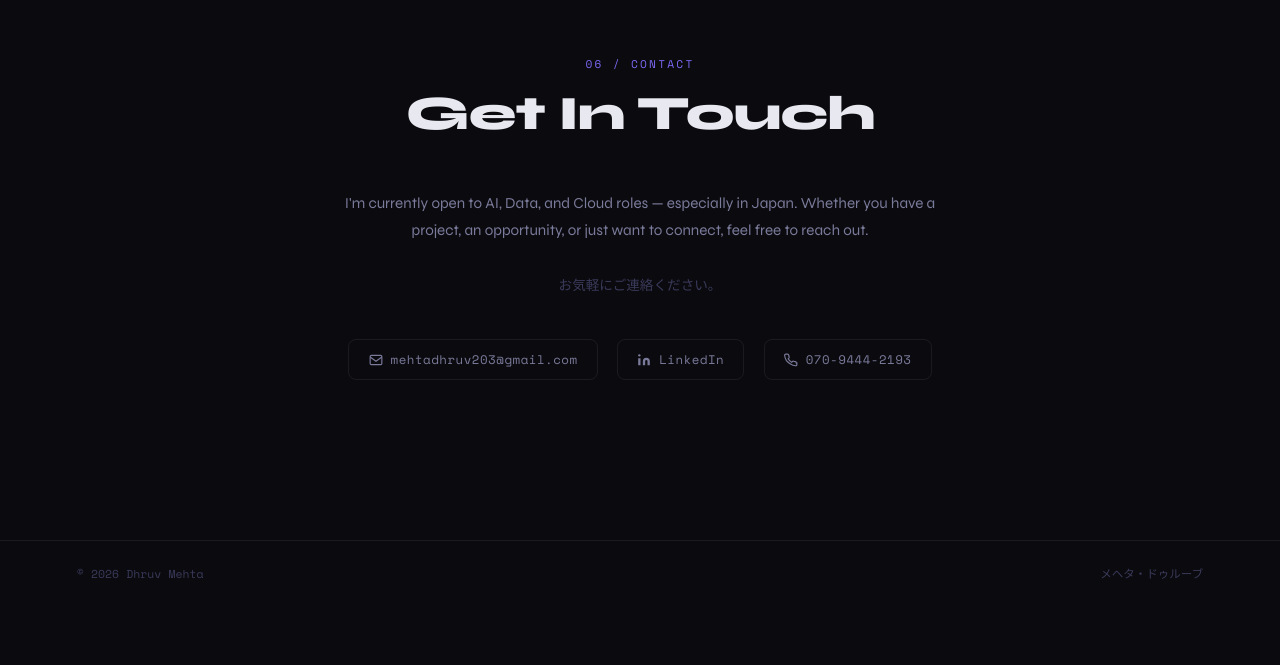
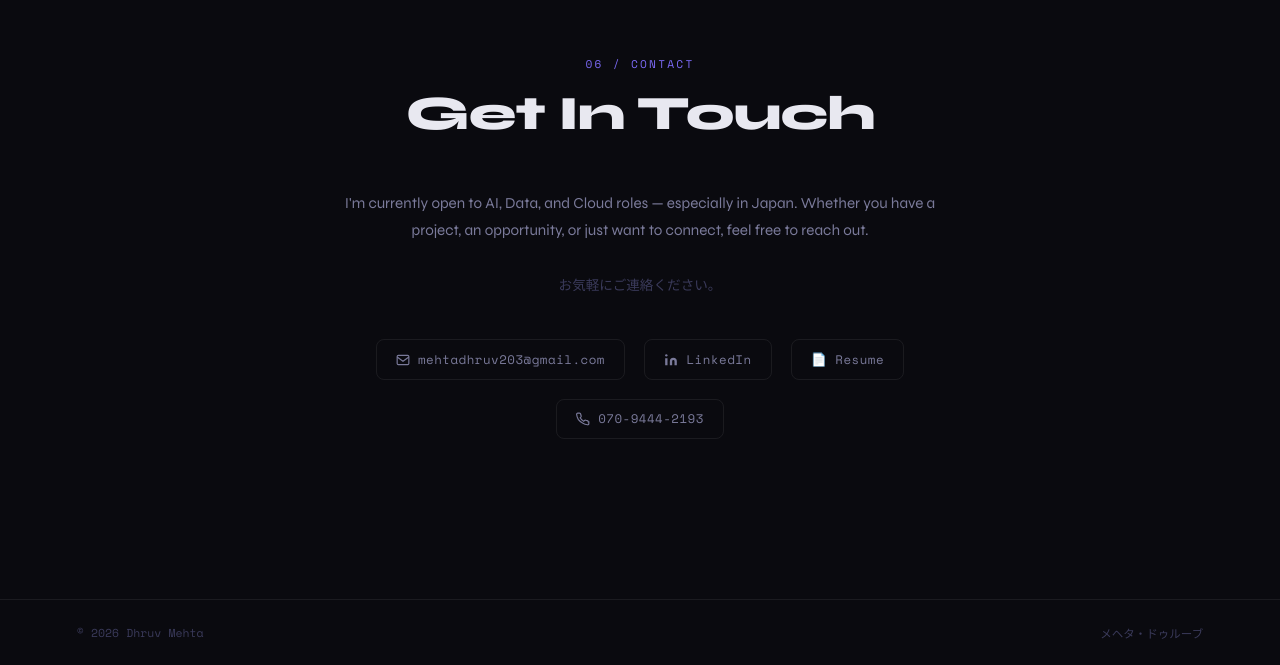
Before and after one commit to DhruvBushido/portfolio, a plain HTML site: page index.html in a window 1280 px wide. Shown: the part 5565-6230 px from the top of the page. Before the commit the page ends 6171 px from the top, so only its background shows below. Drawn offline with nearby package versions, Linux system fonts and the light colour scheme.

Commit message:
Update index.html (resume)

```diff
--- a/index.html
+++ b/index.html
@@ -988,6 +988,9 @@
         <svg width="14" height="14" viewBox="0 0 24 24" fill="currentColor"><path d="M16 8a6 6 0 0 1 6 6v7h-4v-7a2 2 0 0 0-2-2 2 2 0 0 0-2 2v7h-4v-7a6 6 0 0 1 6-6z"/><rect x="2" y="9" width="4" height="12"/><circle cx="4" cy="4" r="2"/></svg>
         LinkedIn
       </a>
+      <a href="Dhruv_Mehta_Resume.pdf" download target="_blank" class="contact-link">
+        📄 Resume
+      </a>
       <a href="tel:07094442193" class="contact-link">
         <svg width="14" height="14" viewBox="0 0 24 24" fill="none" stroke="currentColor" stroke-width="2"><path d="M22 16.92v3a2 2 0 0 1-2.18 2 19.79 19.79 0 0 1-8.63-3.07A19.5 19.5 0 0 1 4.15 13a19.79 19.79 0 0 1-3.07-8.67A2 2 0 0 1 3.06 2h3a2 2 0 0 1 2 1.72c.127.96.361 1.903.7 2.81a2 2 0 0 1-.45 2.11L7.09 9.91a16 16 0 0 0 6 6l1.27-1.27a2 2 0 0 1 2.11-.45c.907.339 1.85.573 2.81.7A2 2 0 0 1 21 16.92z"/></svg>
         070-9444-2193
```
